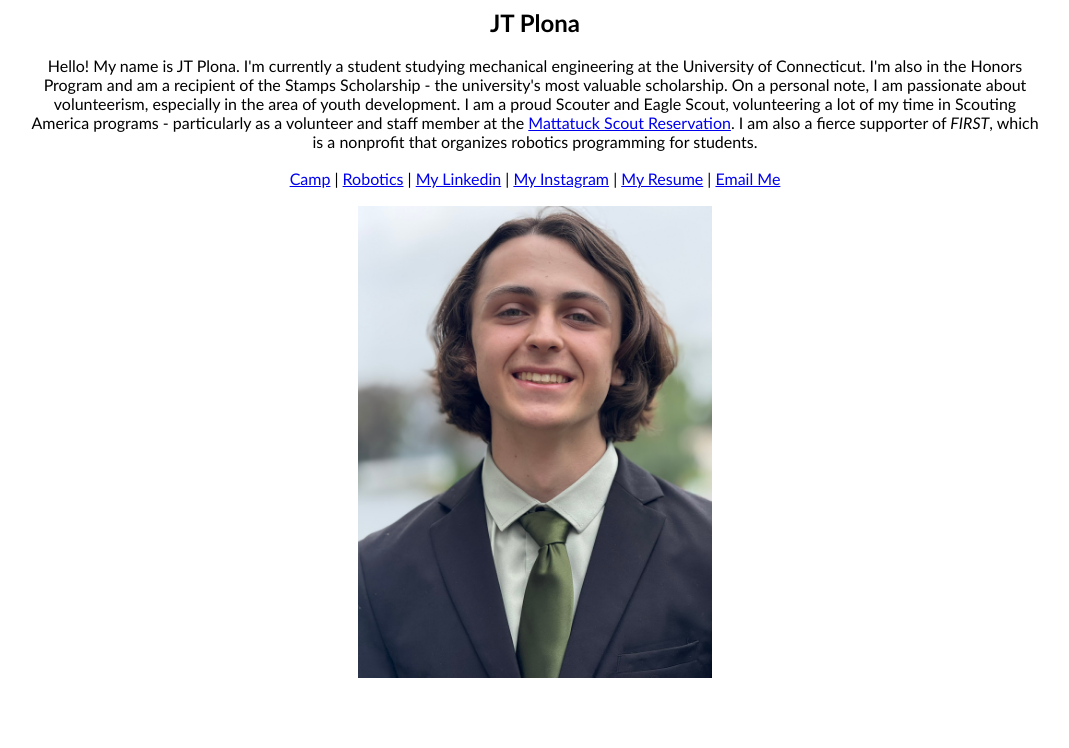
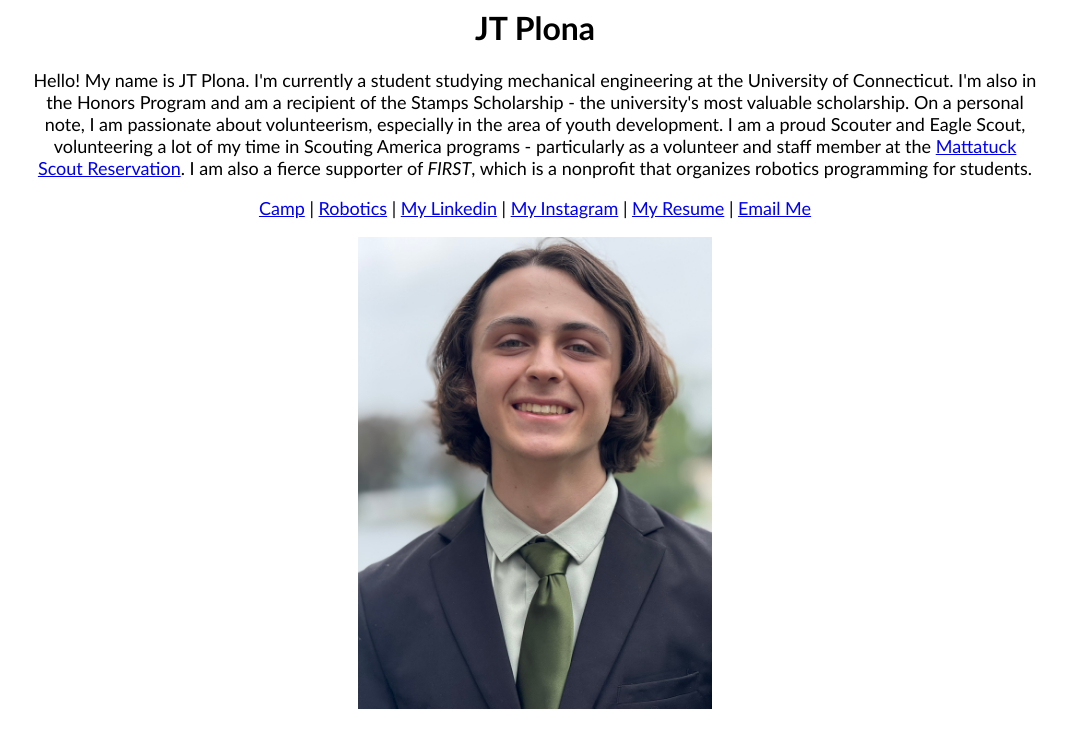
Before and after one commit to jt-pl/jt-pl.github.io, a Jekyll site: the page index.html, which Jekyll copies as it is, in a window 1280 px wide. Shown: the top 748 px of the page, without its empty margins (105-1174 px from the left). Built offline with Jekyll 4.4.1, drawn with Linux system fonts in a browser that asks for light colours.

Commit message:
Update mainStyles.css
updated font sizes

```diff
--- a/css/mainStyles.css
+++ b/css/mainStyles.css
@@ -3,21 +3,21 @@ h1  {font-family: calibri;
      max-width: 80%;
      text-align: center;
      margin: auto;
-     font-size: x-large
+     font-size: xx-large
     }
 p  {font-family: calibri;
       src: url("/css/calibri.ttf") format('truetype');
     max-width: 80%;
     text-align: center;
     margin: auto;
-    font-size: medium
+    font-size: large
     }
 center  {font-family: calibri;
           src: url("/css/calibri.ttf") format('truetype');
          max-width: 80%;
          text-align: center;
          margin: auto;
-         font-size: medium
+         font-size: large
         }
 note {font-family: calibri;
         src: url("/css/calibri.ttf") format('truetype');
@@ -25,7 +25,7 @@ note {font-family: calibri;
       max-width:80%
       text-align: center;
       margin: auto;
-      font-size: small
+      font-size: medium
       }
 img  {max-width: 100%
       height: auto
```
